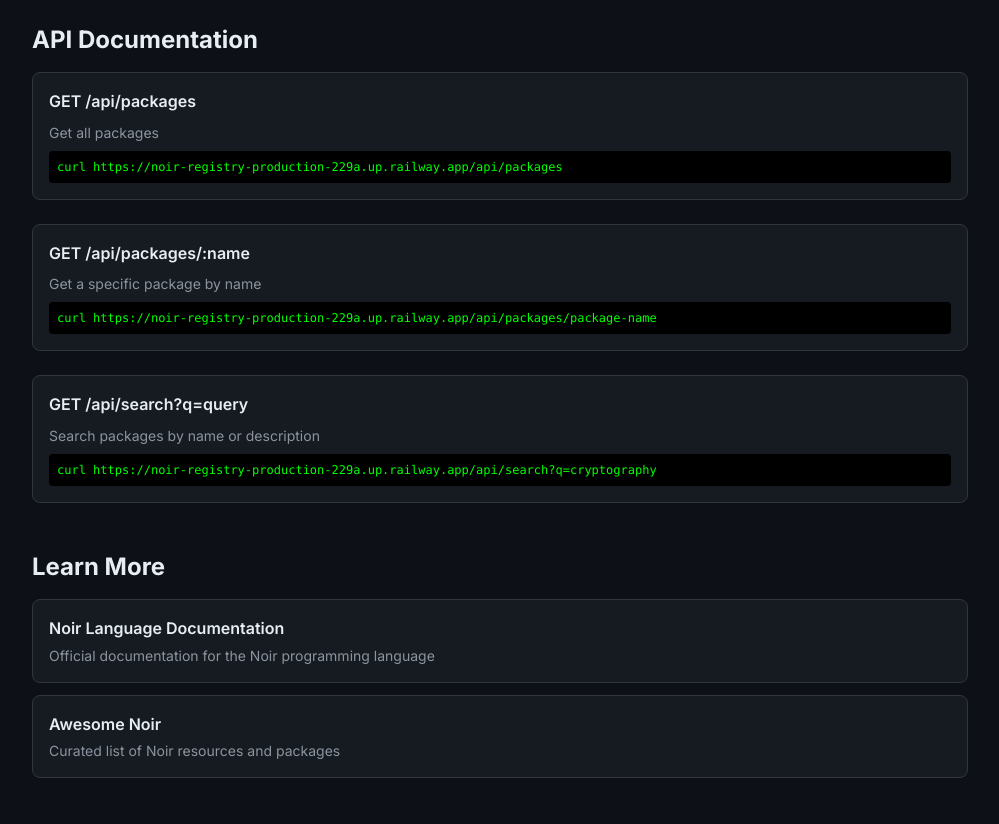
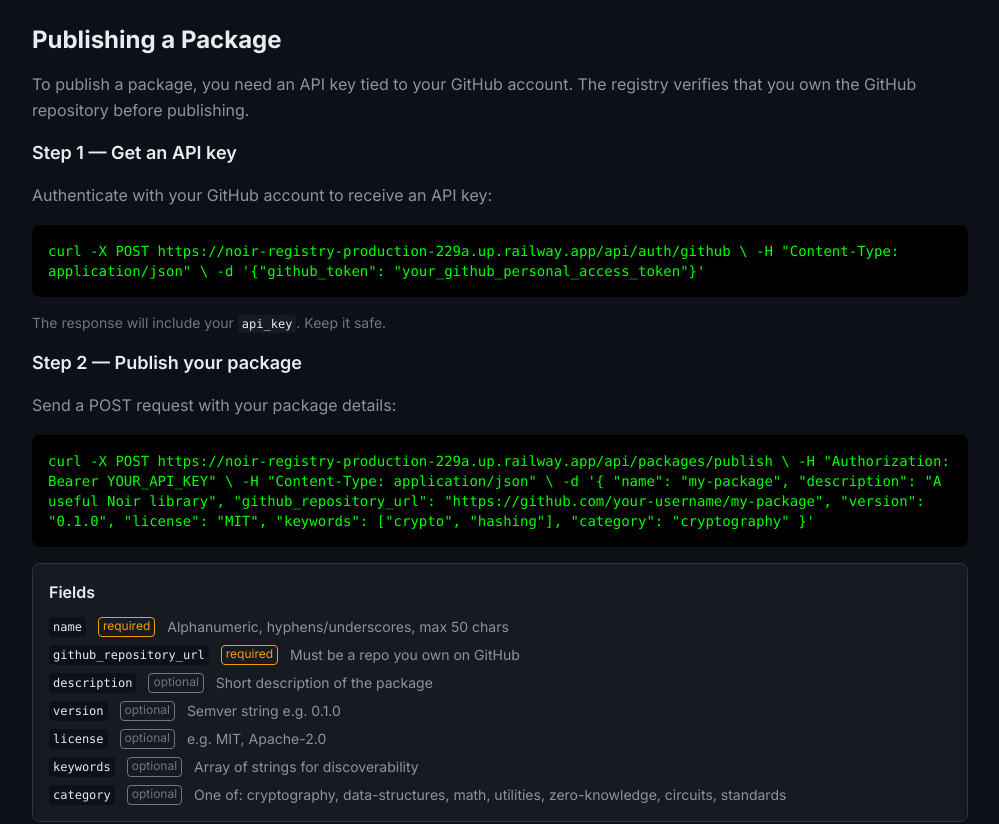
Before and after one commit to CECILIA-MULANDI/noir-registry, a Next.js app in the folder frontend/: page /docs in a window 1280 px wide. Shown: the part 1560-2384 px from the top of the page, without its empty margins (140-1139 px from the left). Built offline with nearby package versions, Linux system fonts and the light colour scheme.

Commit message:
docs: add publishing a package section to docs page

```diff
--- a/frontend/src/app/docs/page.tsx
+++ b/frontend/src/app/docs/page.tsx
@@ -130,6 +130,75 @@
             </div>
           </section>
 
+          {/* Publishing a Package */}
+          <section className="mb-12">
+            <h2 className="text-2xl font-bold mb-4" style={{ color: 'var(--text-primary)' }}>
+              Publishing a Package
+            </h2>
+            <div className="space-y-4">
+              <p style={{ color: 'var(--text-secondary)' }}>
+                To publish a package, you need an API key tied to your GitHub account. The registry verifies that you own the GitHub repository before publishing.
+              </p>
+
+              <h3 className="text-lg font-semibold mt-6" style={{ color: 'var(--text-primary)' }}>Step 1 — Get an API key</h3>
+              <p style={{ color: 'var(--text-secondary)' }}>
+                Authenticate with your GitHub account to receive an API key:
+              </p>
+              <div className="bg-black rounded-lg p-4 font-mono text-sm overflow-x-auto">
+                <code style={{ color: '#00ff00' }}>
+                  {`curl -X POST https://noir-registry-production-229a.up.railway.app/api/auth/github \\
+  -H "Content-Type: application/json" \\
+  -d '{"github_token": "your_github_personal_access_token"}'`}
+                </code>
+              </div>
+              <p className="text-sm" style={{ color: 'var(--text-muted)' }}>
+                The response will include your <code className="px-1 py-0.5 rounded font-mono text-xs" style={{ backgroundColor: 'var(--bg-card)', color: 'var(--text-primary)' }}>api_key</code>. Keep it safe.
+              </p>
+
+              <h3 className="text-lg font-semibold mt-6" style={{ color: 'var(--text-primary)' }}>Step 2 — Publish your package</h3>
+              <p style={{ color: 'var(--text-secondary)' }}>
+                Send a POST request with your package details:
+              </p>
+              <div className="bg-black rounded-lg p-4 font-mono text-sm overflow-x-auto">
+                <code style={{ color: '#00ff00' }}>
+                  {`curl -X POST https://noir-registry-production-229a.up.railway.app/api/packages/publish \\
+  -H "Authorization: Bearer YOUR_API_KEY" \\
+  -H "Content-Type: application/json" \\
+  -d '{
+    "name": "my-package",
+    "description": "A useful Noir library",
+    "github_repository_url": "https://github.com/your-username/my-package",
+    "version": "0.1.0",
+    "license": "MIT",
+    "keywords": ["crypto", "hashing"],
+    "category": "cryptography"
+  }'`}
+                </code>
+              </div>
+
+              <div className="p-4 rounded-lg mt-4" style={{ backgroundColor: 'var(--bg-card)', border: '1px solid var(--border-color)' }}>
+                <h4 className="font-semibold mb-3" style={{ color: 'var(--text-primary)' }}>Fields</h4>
+                <dl className="space-y-2 text-sm">
+                  {[
+                    ['name', 'required', 'Alphanumeric, hyphens/underscores, max 50 chars'],
+                    ['github_repository_url', 'required', 'Must be a repo you own on GitHub'],
+                    ['description', 'optional', 'Short description of the package'],
+                    ['version', 'optional', 'Semver string e.g. 0.1.0'],
+                    ['license', 'optional', 'e.g. MIT, Apache-2.0'],
+                    ['keywords', 'optional', 'Array of strings for discoverability'],
+                    ['category', 'optional', 'One of: cryptography, data-structures, math, utilities, zero-knowledge, circuits, standards'],
+                  ].map(([field, req, desc]) => (
+                    <div key={field} className="flex gap-3">
+                      <code className="px-1 py-0.5 rounded font-mono text-xs flex-shrink-0" style={{ backgroundColor: 'var(--bg-darker)', color: 'var(--text-primary)' }}>{field}</code>
+                      <span className="text-xs px-1 rounded flex-shrink-0" style={{ color: req === 'required' ? 'var(--accent-primary)' : 'var(--text-muted)', border: '1px solid currentColor' }}>{req}</span>
+                      <span style={{ color: 'var(--text-secondary)' }}>{desc}</span>
+                    </div>
+                  ))}
+                </dl>
+              </div>
+            </div>
+          </section>
+
           {/* API Documentation */}
           <section className="mb-12">
             <h2 className="text-2xl font-bold mb-4" style={{ color: 'var(--text-primary)' }}>
```
